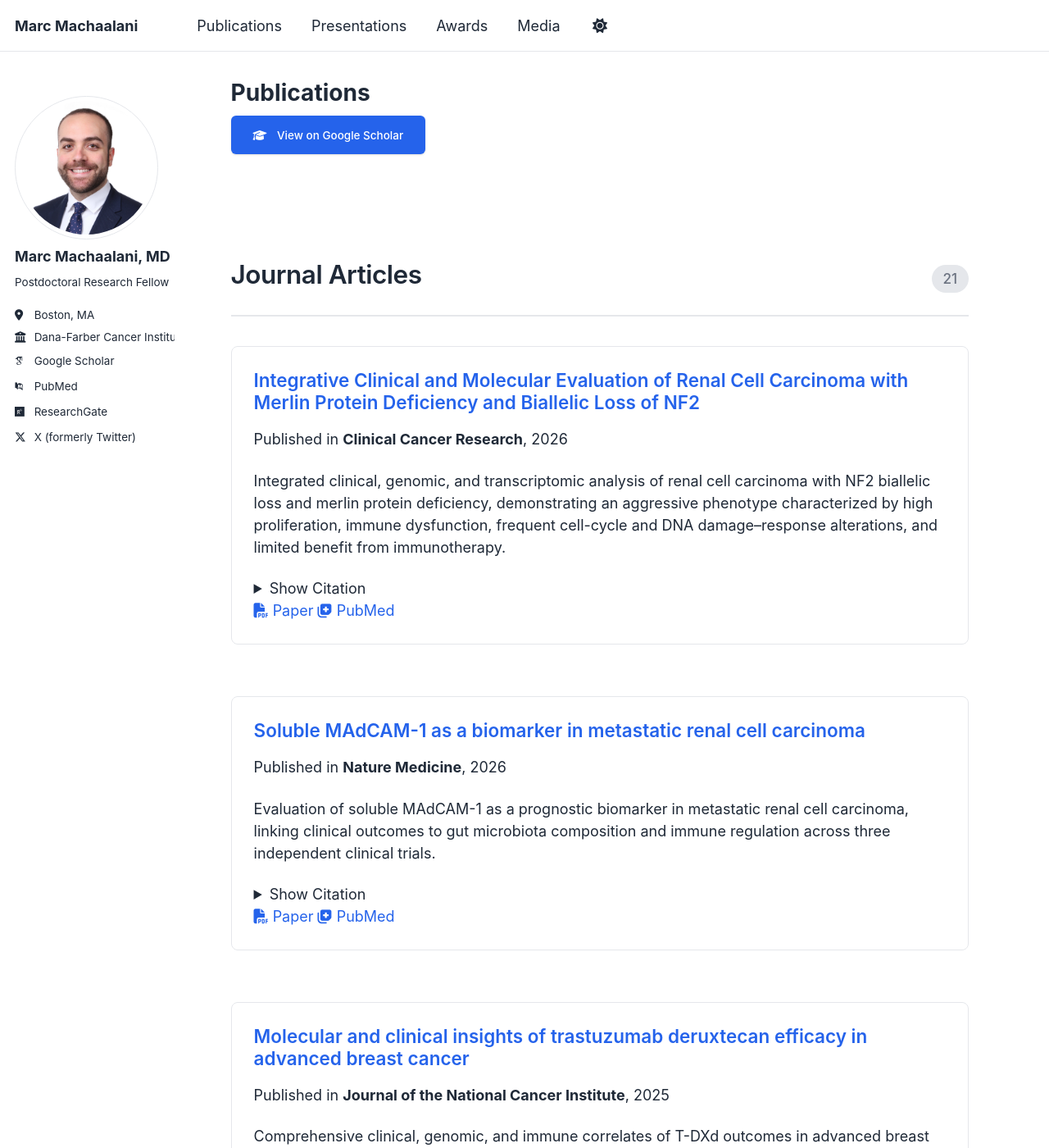
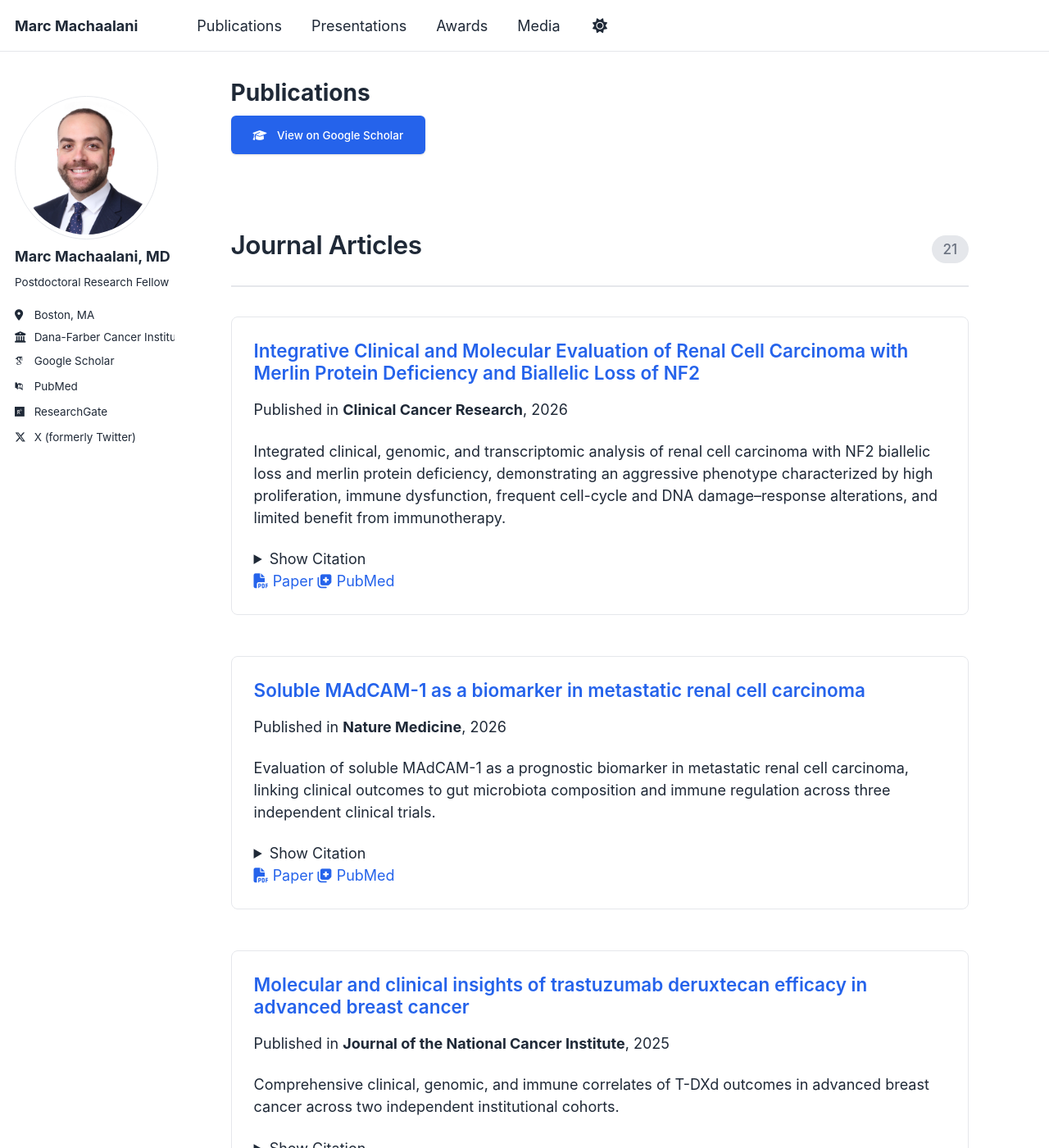
Before and after one commit to MarcMachaalani/marcmachaalani.github.io, a Jekyll site: the page built from _pages/publications.html, in a window 1280 px wide and 1400 px high. Shown: the whole window at 82% size. Built offline with Jekyll 4.4.1, drawn with Linux system fonts in a browser that asks for light colours; some web fonts are replaced; a script bundle is joined from its source files by our own code; library files that are not in the unit come from our copies.

Commit message:
Update _publications.scss

```diff
--- a/_sass/_publications.scss
+++ b/_sass/_publications.scss
@@ -4,7 +4,7 @@
 
 .publications-scholar-btn {
   display: inline-block;
-  margin-bottom: 4rem;
+  margin-bottom: 2rem;  // Reduced from 4rem
   padding: 0.75rem 1.5rem;
   font-weight: 500;
   border-radius: 6px;
@@ -70,12 +70,12 @@
 .publications-list {
   display: flex;
   flex-direction: column;
-  gap: 2rem;
+  gap: 1.25rem;
 
   /* Style individual publication items */
   .publication-item {
     .archive__item {
-      padding: 1.75rem;
+      padding: 1.25rem;
       background-color: var(--global-bg-color);
       border-radius: 8px;
       border: 1px solid var(--global-border-color);
@@ -92,14 +92,14 @@
     .archive__item-body {
       display: flex;
       flex-direction: column;
-      gap: 0.75rem;
+      gap: 0.5rem;
     }
 
     .archive__item-title {
       margin: 0;
-      font-size: 1.25rem;
+      font-size: 1.15rem;
       font-weight: 600;
-      line-height: 1.4;
+      line-height: 1.3;
 
       a {
         color: var(--global-link-color);
@@ -124,7 +124,7 @@
 
     .publication-venue {
       margin: 0;
-      font-size: 0.95rem;
+      font-size: 0.9rem;
       color: var(--global-text-color);
       font-weight: 500;
 
@@ -150,14 +150,14 @@
 
     .archive__item-excerpt {
       color: var(--global-text-color-light);
-      font-size: 0.95rem;
-      line-height: 1.6;
-      margin: 0.5rem 0;
+      font-size: 0.9rem;
+      line-height: 1.5;
+      margin: 0.25rem 0;
     }
 
     .publication-citation {
-      margin: 0.75rem 0;
-      padding: 0.75rem;
+      margin: 0.5rem 0;
+      padding: 0.6rem;
       background-color: rgba(0, 0, 0, 0.02);
       border-left: 3px solid var(--global-border-color);
       border-radius: 4px;
@@ -212,8 +212,8 @@
     .publication-links {
       display: flex;
       flex-wrap: wrap;
-      gap: 0.75rem;
-      margin-top: 0.5rem;
+      gap: 0.6rem;
+      margin-top: 0.4rem;
 
       .pub-link {
         display: inline-flex;
```
